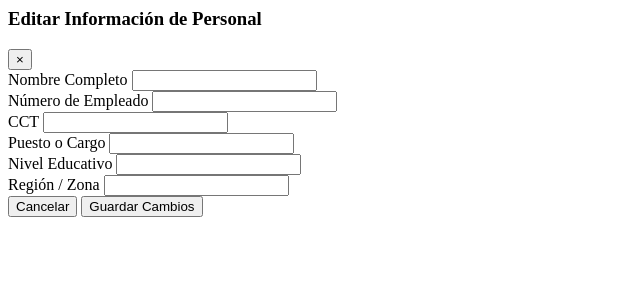
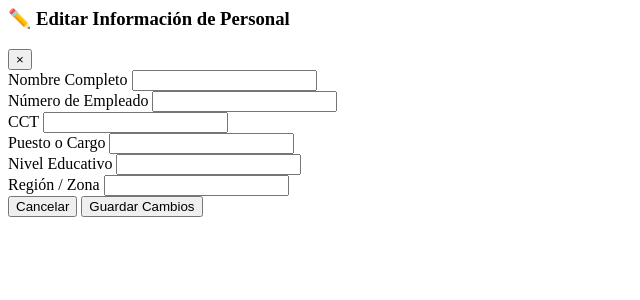
Before and after one commit to ilegardas/ticket-manager, a Django app: template templates/usuarios/partials/modal_editar.html in a window 1280 px wide. Shown: the top 300 px of the page, without its empty margins (0-640 px from the left). Run offline with Django 5.2, Linux system fonts and the light colour scheme; the template is opened without the code that fills it, so the values that code supplies are empty; parts of the project's set-up code (start-up, migrations or seed data) failed here and were passed over.

Commit message:
Enhance user edit modal with dark mode and styles
Updated modal for editing user information with dark mode support and improved styling.

```diff
--- a/templates/usuarios/partials/modal_editar.html
+++ b/templates/usuarios/partials/modal_editar.html
@@ -1,8 +1,8 @@
-<div class="fixed inset-0 bg-slate-900/40 backdrop-blur-xs flex items-center justify-center z-50 p-4" id="modal-edit">
-    <div class="bg-white rounded-xl shadow-xl border border-slate-200 w-full max-w-md overflow-hidden animate-in fade-in zoom-in-95 duration-150">
-        <div class="bg-slate-50 px-6 py-4 border-b border-slate-200 flex justify-between items-center">
-            <h3 class="text-sm font-bold text-slate-800">Editar Información de Personal</h3>
-            <button onclick="document.getElementById('modal-edit').remove()" class="text-slate-400 hover:text-slate-600 font-bold text-lg">×</button>
+<div class="fixed inset-0 bg-slate-900/40 dark:bg-black/60 backdrop-blur-xs flex items-center justify-center z-50 p-4" id="modal-edit">
+    <div class="bg-white dark:bg-darkPanel rounded-xl shadow-xl border border-slate-200 dark:border-slate-800 w-full max-w-md overflow-hidden animate-in fade-in zoom-in-95 duration-150">
+        <div class="bg-slate-50 dark:bg-darkBg px-6 py-4 border-b border-slate-200 dark:border-slate-800 flex justify-between items-center">
+            <h3 class="text-sm font-bold text-slate-800 dark:text-amber-400">✏️ Editar Información de Personal</h3>
+            <button onclick="document.getElementById('modal-edit').remove()" class="text-slate-400 dark:text-slate-500 hover:text-slate-600 dark:hover:text-slate-300 font-bold text-lg">×</button>
         </div>
 
         <form hx-post="{% url 'panel_usuario_editar' usuario.id %}"
@@ -13,40 +13,40 @@
             {% csrf_token %}
 
             <div>
-                <label class="block text-xs font-bold text-slate-500 mb-1">Nombre Completo</label>
-                <input type="text" name="nombre_completo" value="{{ usuario.nombre_completo }}" required class="w-full text-xs p-2 border border-slate-200 rounded-lg outline-none focus:ring-2 focus:ring-blue-500">
+                <label class="block text-xs font-bold text-slate-500 dark:text-darkTextSub mb-1">Nombre Completo</label>
+                <input type="text" name="nombre_completo" value="{{ usuario.nombre_completo }}" required class="w-full text-xs p-2.5 border border-slate-200 dark:border-slate-700 rounded-lg bg-white dark:bg-darkBg text-slate-900 dark:text-slate-100 outline-none focus:ring-2 focus:ring-blue-500 dark:focus:ring-amber-500">
             </div>
 
             <div class="grid grid-cols-2 gap-4">
                 <div>
-                    <label class="block text-xs font-bold text-slate-500 mb-1">Número de Empleado</label>
-                    <input type="text" name="numero_empleado" value="{{ usuario.numero_empleado|default:'' }}" class="w-full text-xs p-2 border border-slate-200 rounded-lg outline-none focus:ring-2 focus:ring-blue-500">
+                    <label class="block text-xs font-bold text-slate-500 dark:text-darkTextSub mb-1">Número de Empleado</label>
+                    <input type="text" name="numero_empleado" value="{{ usuario.numero_empleado|default:'' }}" class="w-full text-xs p-2.5 border border-slate-200 dark:border-slate-700 rounded-lg bg-white dark:bg-darkBg text-slate-900 dark:text-slate-100 outline-none focus:ring-2 focus:ring-blue-500 dark:focus:ring-amber-500">
                 </div>
                 <div>
-                    <label class="block text-xs font-bold text-slate-500 mb-1">CCT</label>
-                    <input type="text" name="cct" value="{{ usuario.cct|default:'' }}" class="w-full text-xs p-2 border border-slate-200 rounded-lg outline-none focus:ring-2 focus:ring-blue-500 font-mono">
+                    <label class="block text-xs font-bold text-slate-500 dark:text-darkTextSub mb-1">CCT</label>
+                    <input type="text" name="cct" value="{{ usuario.cct|default:'' }}" class="w-full text-xs p-2.5 border border-slate-200 dark:border-slate-700 rounded-lg bg-white dark:bg-darkBg text-slate-900 dark:text-slate-100 outline-none focus:ring-2 focus:ring-blue-500 dark:focus:ring-amber-500 font-mono">
                 </div>
             </div>
 
             <div>
-                <label class="block text-xs font-bold text-slate-500 mb-1">Puesto o Cargo</label>
-                <input type="text" name="puesto_cargo" value="{{ usuario.puesto_cargo|default:'' }}" class="w-full text-xs p-2 border border-slate-200 rounded-lg outline-none focus:ring-2 focus:ring-blue-500">
+                <label class="block text-xs font-bold text-slate-500 dark:text-darkTextSub mb-1">Puesto o Cargo</label>
+                <input type="text" name="puesto_cargo" value="{{ usuario.puesto_cargo|default:'' }}" class="w-full text-xs p-2.5 border border-slate-200 dark:border-slate-700 rounded-lg bg-white dark:bg-darkBg text-slate-900 dark:text-slate-100 outline-none focus:ring-2 focus:ring-blue-500 dark:focus:ring-amber-500">
             </div>
 
             <div class="grid grid-cols-2 gap-4">
                 <div>
-                    <label class="block text-xs font-bold text-slate-500 mb-1">Nivel Educativo</label>
-                    <input type="text" name="nivel_educativo" value="{{ usuario.nivel_educativo|default:'' }}" class="w-full text-xs p-2 border border-slate-200 rounded-lg outline-none focus:ring-2 focus:ring-blue-500">
+                    <label class="block text-xs font-bold text-slate-500 dark:text-darkTextSub mb-1">Nivel Educativo</label>
+                    <input type="text" name="nivel_educativo" value="{{ usuario.nivel_educativo|default:'' }}" class="w-full text-xs p-2.5 border border-slate-200 dark:border-slate-700 rounded-lg bg-white dark:bg-darkBg text-slate-900 dark:text-slate-100 outline-none focus:ring-2 focus:ring-blue-500 dark:focus:ring-amber-500">
                 </div>
                 <div>
-                    <label class="block text-xs font-bold text-slate-500 mb-1">Región / Zona</label>
-                    <input type="text" name="region_zona" value="{{ usuario.region_zona|default:'' }}" class="w-full text-xs p-2 border border-slate-200 rounded-lg outline-none focus:ring-2 focus:ring-blue-500">
+                    <label class="block text-xs font-bold text-slate-500 dark:text-darkTextSub mb-1">Región / Zona</label>
+                    <input type="text" name="region_zona" value="{{ usuario.region_zona|default:'' }}" class="w-full text-xs p-2.5 border border-slate-200 dark:border-slate-700 rounded-lg bg-white dark:bg-darkBg text-slate-900 dark:text-slate-100 outline-none focus:ring-2 focus:ring-blue-500 dark:focus:ring-amber-500">
                 </div>
             </div>
 
-            <div class="flex justify-end gap-2 pt-2 border-t border-slate-100">
-                <button type="button" onclick="document.getElementById('modal-edit').remove()" class="px-3 py-2 bg-slate-100 hover:bg-slate-200 text-slate-600 rounded-lg text-xs font-semibold">Cancelar</button>
-                <button type="submit" class="px-3 py-2 bg-slate-950 hover:bg-slate-800 text-white rounded-lg text-xs font-semibold shadow-sm">Guardar Cambios</button>
+            <div class="flex justify-end gap-2 pt-3 border-t border-slate-100 dark:border-slate-800">
+                <button type="button" onclick="document.getElementById('modal-edit').remove()" class="px-4 py-2 bg-slate-100 dark:bg-darkBg text-slate-600 dark:text-slate-300 hover:bg-slate-200 dark:hover:bg-slate-800 rounded-lg text-xs font-semibold">Cancelar</button>
+                <button type="submit" class="px-4 py-2 bg-slate-950 dark:bg-amber-500 hover:bg-slate-800 dark:hover:bg-amber-600 text-white dark:text-slate-950 rounded-lg text-xs font-bold shadow-sm transition">Guardar Cambios</button>
             </div>
         </form>
     </div>
```
